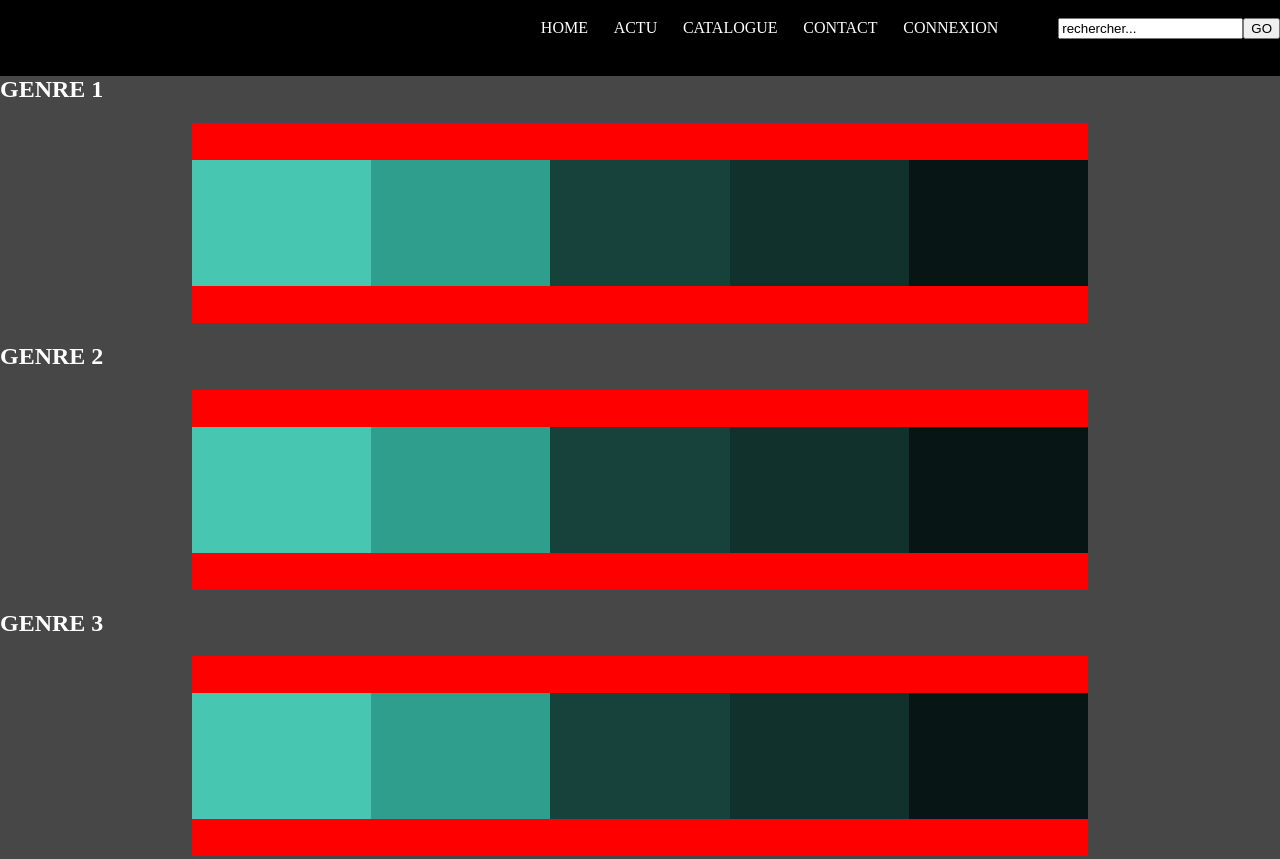
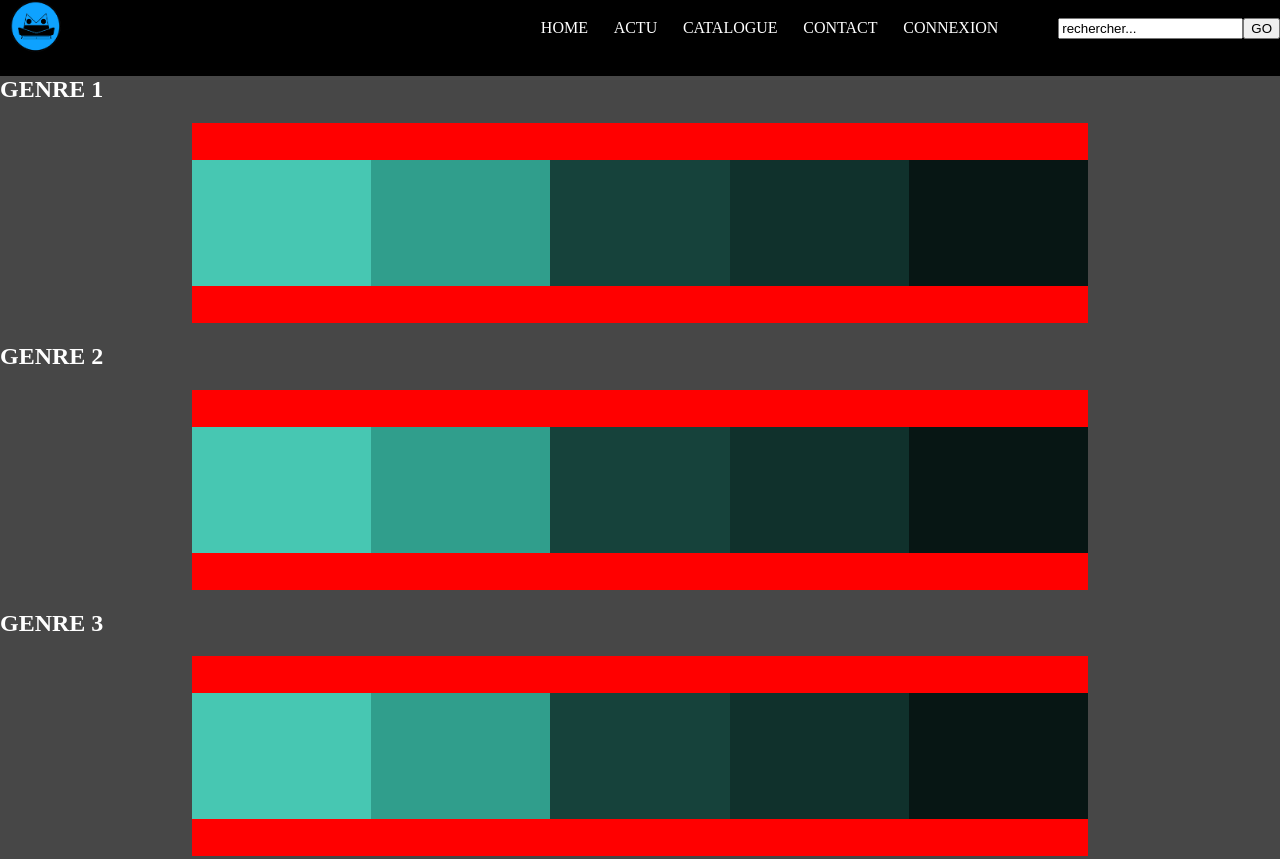
Before and after one commit to sob-user/site-vod, a plain HTML site: page listingPage.html in a window 1280 px wide. Shown: the top 859 px of the page. Drawn offline with nearby package versions, Linux system fonts and the light colour scheme; a web font is replaced by a local one.

Commit message:
listing test git

```diff
--- a/Public/css/listingPage.css
+++ b/Public/css/listingPage.css
@@ -19,7 +19,7 @@
 #logo{
 	width: 100%;
 	height: 94%;
-	background-image: url('logo.png');
+	background-image: url('../img/logo.png');
 	background-size: contain;
 	background-repeat: no-repeat;
 	cursor: pointer;
```
